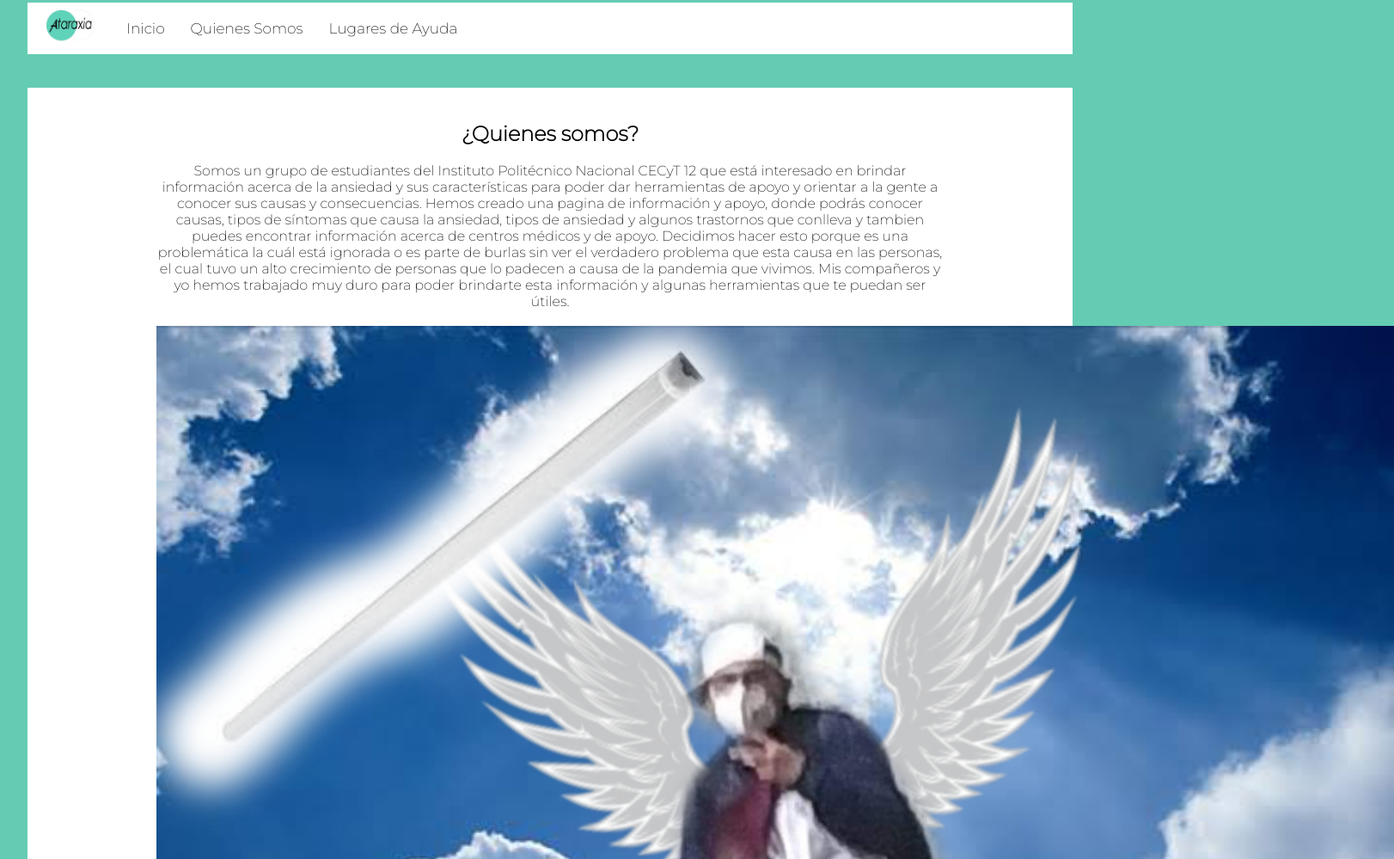
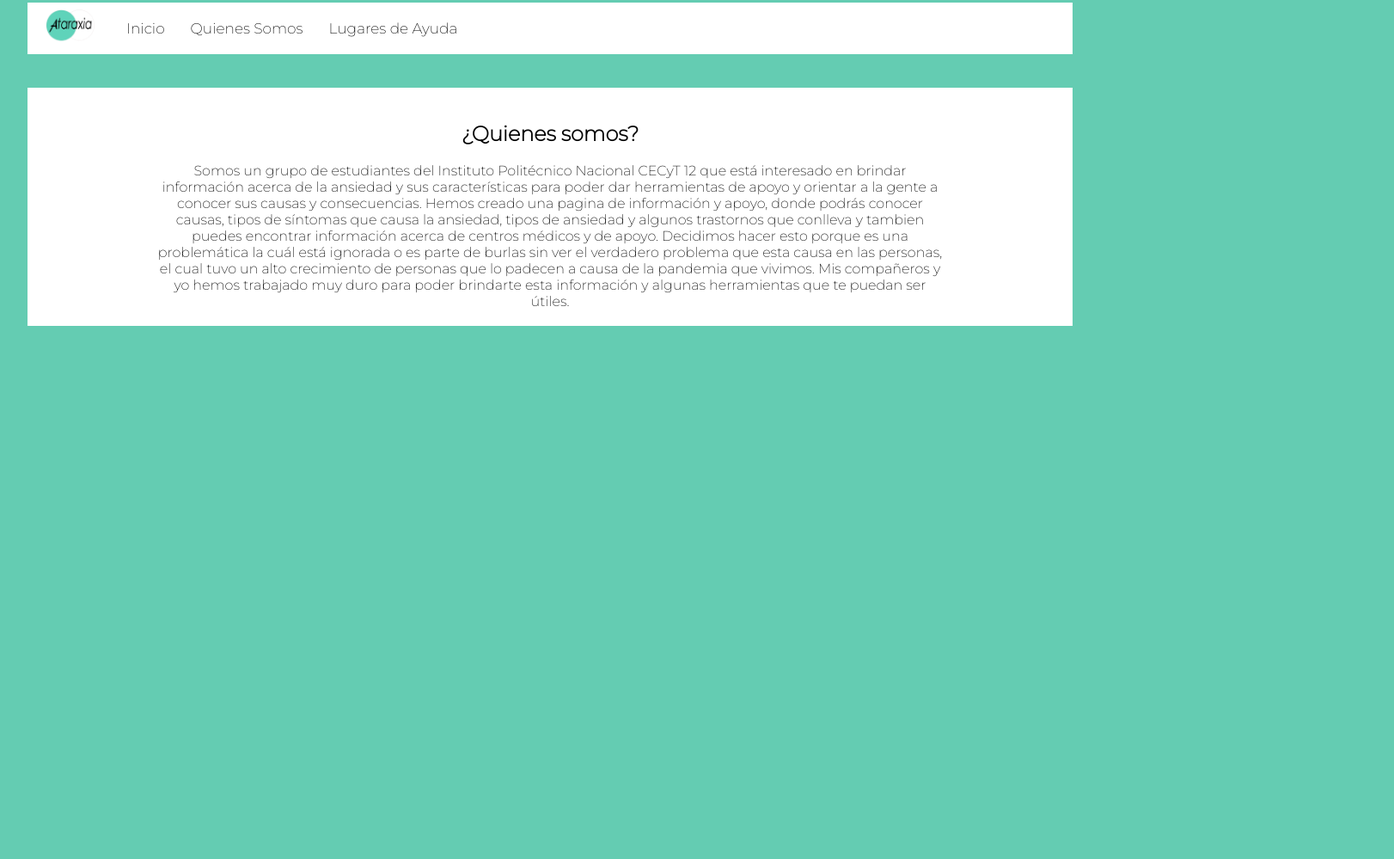
Before and after one commit to AtaraxiaV12/Ataraxia, a plain HTML site: page QuienesSomos.html in a window 1280 px wide. Shown: the part 17-1016 px from the top of the page at 86% size, 1622 px wide, since content can reach past the window. After the commit the page ends 800 px from the top, so only its background shows below. Drawn offline with Linux system fonts and the light colour scheme.

Commit message:
Update QuienesSomos.html

```diff
--- a/QuienesSomos.html
+++ b/QuienesSomos.html
@@ -43,8 +43,6 @@
                 Mis compañeros y yo hemos trabajado muy duro para poder brindarte esta información y algunas herramientas que te puedan ser útiles.
                 </p>
             <br>
-                <img src="Rafita.jpg" alt="">
-            <br>
         </div>
 
 </body>
```
